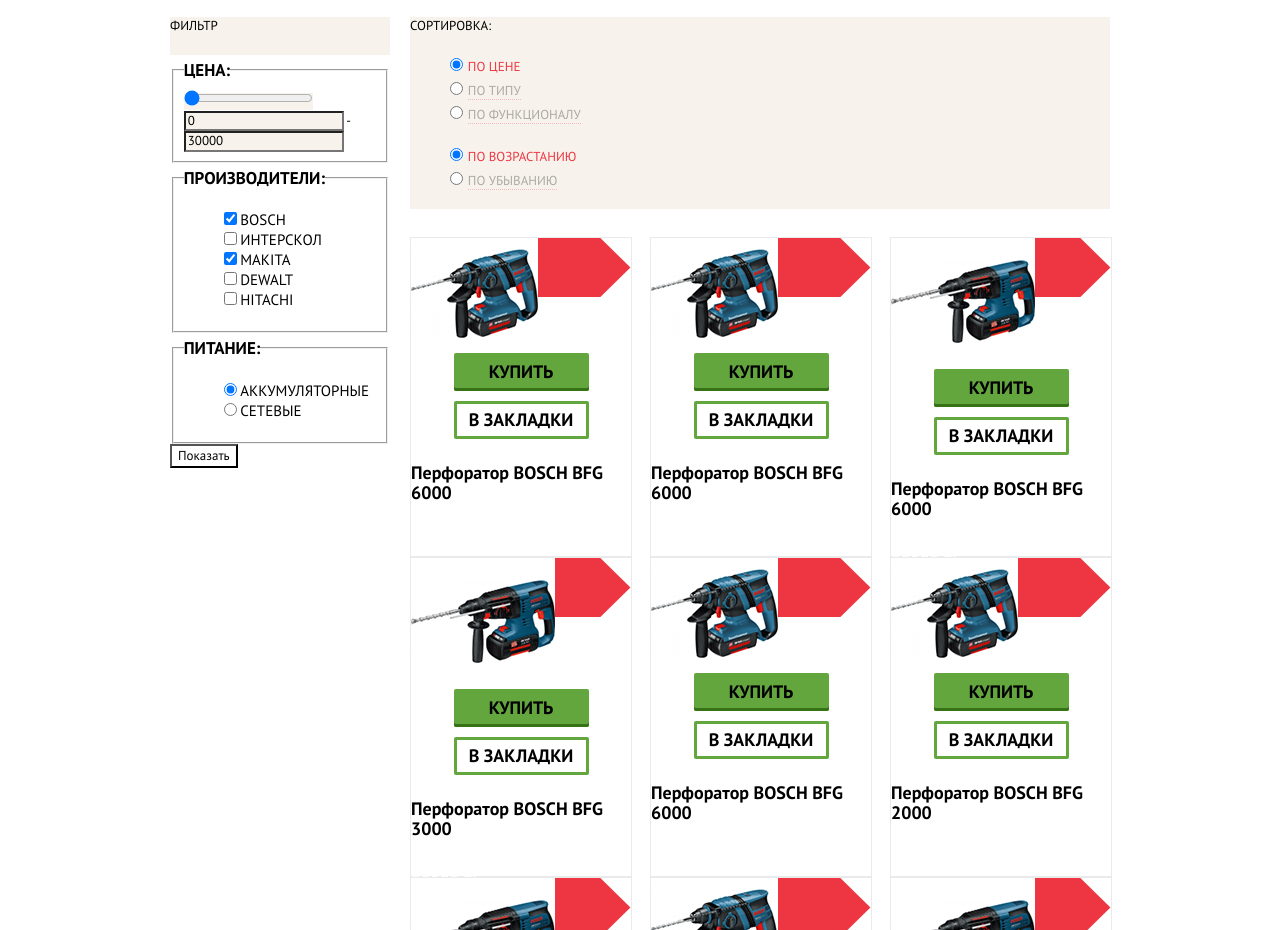
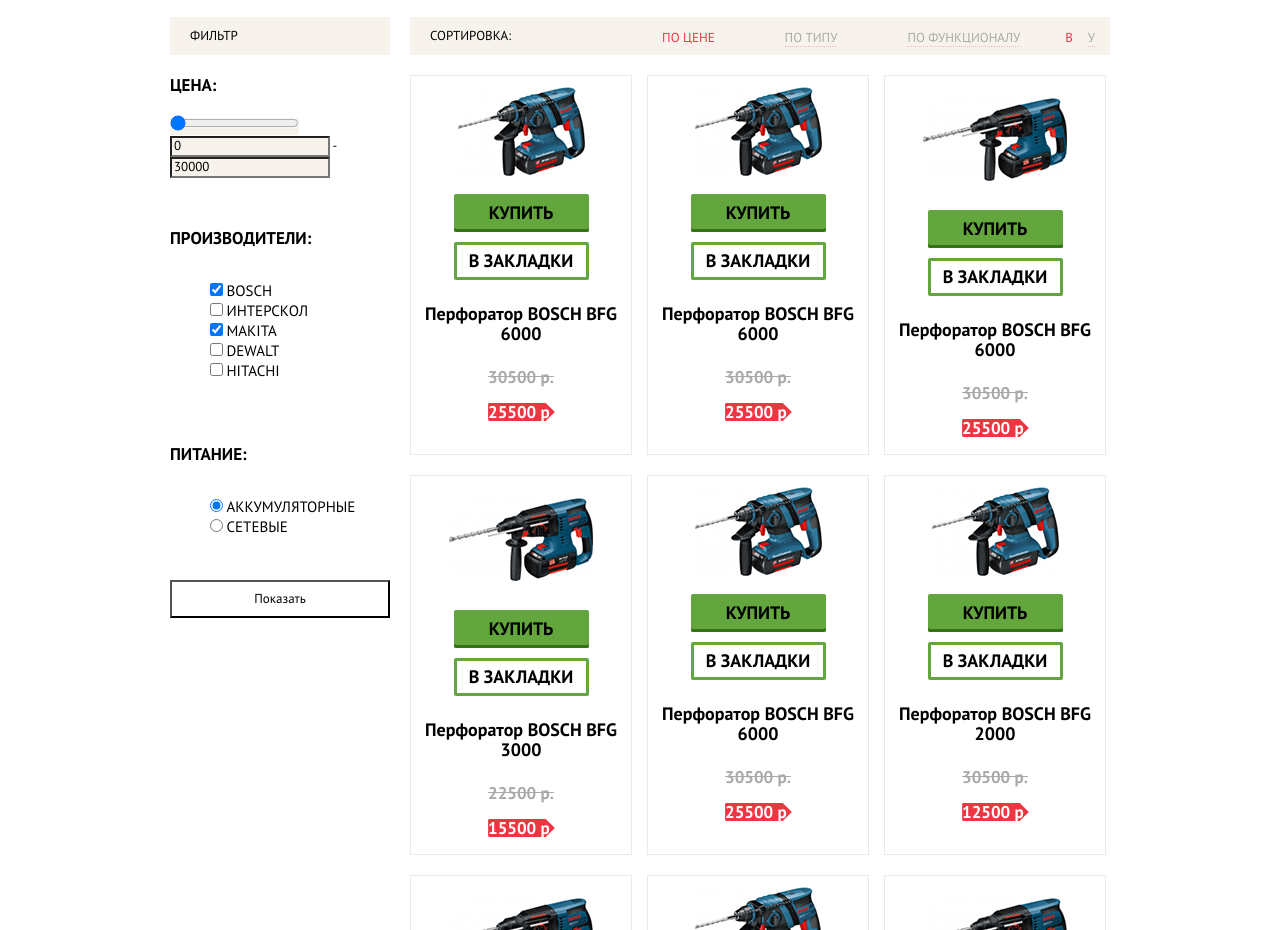
Before and after one commit to htmlacademy-htmlcss/1635751-technomart-30, a plain HTML site: page catalog.html in a window 1280 px wide. Shown: the part 484-1414 px from the top of the page. Drawn offline with Linux system fonts and the light colour scheme; a web font is replaced by a local one.

Commit message:
[6.2] Выполнена Сетка на флексах для внутренней страницы

```diff
--- a/catalog.html
+++ b/catalog.html
@@ -1,5 +1,5 @@
 <!DOCTYPE html>
-<html class="page" lang="ru">
+<html class="page" lang="ru" xmlns="http://www.w3.org/1999/html">
 <head>
   <meta charset="utf-8">
   <title>Каталог - «Техномарт»</title>
@@ -80,7 +80,8 @@
     </nav>
   </div>
 </header>
-<main class="container smooth page-catalog">
+<main>
+  <div class="page-catalog container smooth">
     <ul class="breadcrumbs">
       <li class="breadcrumbs-list">
         <a href="index.html">Домой</a>
@@ -96,6 +97,7 @@
     <h2 class="h2-catalog">Перфораторы</h2>
     <section class="sorting">
       <h3 class="background-sorting">Сортировка:</h3>
+      <div class="flex-sorting">
       <ul class="sorting-list">
         <li class="sorting-item sorting-input-checked">
           <input class="sorting-input-checkbox sorting-input-checked" type="radio" checked name="sorting" value="price" id="sorting-price">
@@ -110,16 +112,17 @@
           <label for="sorting-functional">по функционалу</label>
         </li>
       </ul>
-    <ul class="sorting-list">
+      <ul class="sorting-list-2">
         <li class="sorting-item sorting-input-checked">
           <input class="sorting-input-checkbox" type="radio" checked name="topbottom" value="top" id="topbottom-top">
-        <label for="topbottom-top">по возрастанию</label>
+          <label for="topbottom-top">в</label>
         </li>
         <li class="sorting-item">
           <input class="sorting-input-checkbox" type="radio" name="topbottom" value="bottom" id="topbottom-bottom">
-        <label for="topbottom-bottom">по убыванию</label>
+          <label for="topbottom-bottom">у</label>
         </li>
       </ul>
+      </div>
     </section>
     <section class="filters">
       <h3>Фильтр</h3>
@@ -286,16 +289,20 @@
         </li>
       </ul>
     </section>
+  </div>
   <section class="description-perforators">
+    <div class="smooth container">
       <h2>ПАРА СЛОВ О ПЕРФОРАТОРАХ</h2>
       <p>Перфоратор — универсальный строительный инструмент. Предназначен для сверления и долбления отверстий в кирпиче, бетоне и камне.<br>
          Существуют электромеханические и пневматические перфораторы. Современные модели могут выполнять функции дрели, шуруповерта и отбойного молотка.<br>
-      В ассортиментном ряду есть выбор «трехрежимников»: в одном устройстве будут совмещены отбойный молоток и ударная дрель.</p>
+         В ассортиментном ряду есть выбор «трехрежимников»: в одном устройстве будут совмещены отбойный молоток и ударная дрель.
+      </p>
+    </div>
   </section>
 </main>
 <footer class="main-footer">
   <div class="container smooth">
-    <div class="grid-footer">
+    <div class="box-main-navigation">
       <div class="footer-logo">
         <a class="logo-img">
           <img src="img/icons/logofooter.svg" height="23" width="138" alt="logo-technomart-footer">
@@ -320,6 +327,8 @@
           </li>
         </ul>
       </nav>
+    </div>
+    <div class="box-navigation-catalog">
       <p class="footer-contact">г. Санкт-Петербург, ул. Б. Конюшенная, д. 19/8
         <a class="footer-phone" href="tel:+78125550555">+7 (812) 555-05-55</a>
       </p>
@@ -359,6 +368,7 @@
         </ul>
       </div>
       <div class="footer-feedback">
+        <div class="feedback">
           <p>Обратная связь:</p>
           <a class="footer-link" href="mailto:mail@htmlacademy.ru">mail@htmlacademy.ru</a>
         </div>
@@ -366,6 +376,7 @@
           <p>Разработано -</p>
           <a class="footer-link" href="https://htmlacademy.ru/">htmlacademy.ru</a>
         </div>
+      </div>
     </section>
   </div>
 </footer>
--- a/css/style.css
+++ b/css/style.css
@@ -526,16 +526,16 @@ body {
   list-style: none;
 }
 .popular-product-item {
+  min-height: 318px;
+  width: 220px;
   margin-right: 20px;
-  width: 220px;
-  min-height: 318px;
   display: flex;
   flex-direction: column;
   align-items: center;
   justify-content: center;
   text-align: center;
 }
-.popular-product-item img {
+.popular-product-item img, .catalog-item img {
   max-width: 184px;
   max-height: 164px;
   margin: 0;
@@ -546,7 +546,7 @@ body {
 .popular-product-item, .catalog-item  {
   border: 1px solid var(--basic-border-product);
 }
-.popular-product-item p, .catalog-item{
+.popular-product-item p, .catalog-item p{
   font-family: 'PT Sans', sans-serif;
   font-size: 17px;
   line-height: 18px;
@@ -554,10 +554,11 @@ body {
   color: var(--basic-sales-product);
 }
 .popular-product-item .product-price,
-.catalog-item {
+.catalog-item .product-price {
   background-image: url("../img/icons/red-button-price.svg");
   background-repeat: no-repeat;
   background-size: contain;
+  background-position: center;
   color: var(--basic-white);
   font-family: 'PT Sans', sans-serif;
   font-size: 17px;
@@ -637,7 +638,7 @@ em .emerging-bookmarks{
 }
 .popular-product-item a, .catalog-item a {
   color: var(--basic-black);
-  font-family: 'PT Sans', sans-serif;;
+  font-family: 'PT Sans', sans-serif;
   font-size: 18px;
   line-height: 20px;
   font-weight: bold;
@@ -1066,23 +1067,64 @@ em .emerging-bookmarks{
   grid-gap: 20px;
 }
 .h2-catalog {
-  background-color: var(--basic-background-popular);
+  background-color: var(--basic-block-service);
   /*display: flex;*/
   /*flex-direction: row;*/
   /*justify-content: flex-start;*/
   /*align-items: center;*/
   /*width: 940px;*/
+  grid-column: 1 / -1;
   height: 89px;
-  grid-column: 1 / -1;
+  margin: 0;
+  padding: 30px 0 30px 30px;
+  box-sizing: border-box;
 }
 .sorting {
   background-color: var(--basic-block-content);
   grid-column: 2 / -1;
+  display: flex;
+  flex-direction: row;
+  justify-content: space-between;
+  align-items: center;
+}
+.flex-sorting {
+  display: flex;
+}
+.sorting h3 {
+  color: var(--basic-black);
+  font-size: 13px;
+  line-height: 18px;
+  font-family: 'PT Sans', sans-serif;
+  font-style: normal;
+  font-weight: normal;
+  text-transform: uppercase;
+  margin: 0;
+  padding-left: 20px;
+  padding-top: 10px;
+  padding-bottom: 10px;
 }
 .sorting-list {
   list-style: none;
+  margin: 0;
+  padding: 0;
+  display: flex;
 }
-.sorting h3, .sorting-item label, .filters h3, .filters {
+.sorting-list-2 {
+  list-style: none;
+  margin: 0;
+  padding: 0;
+  display: flex;
+}
+.sorting-list .sorting-item:nth-child(1n) {
+  padding-right: 70px;
+}
+.sorting-list .sorting-item:nth-child(3n) {
+  padding-right: 45px;
+}
+.sorting-list-2 .sorting-item:nth-child(1n) {
+  padding-right: 15px;
+}
+.sorting-item label, .filters h3, .filters {
   color: var(--basic-black);
   font-size: 13px;
   line-height: 18px;
@@ -1098,6 +1140,9 @@ em .emerging-bookmarks{
   border-bottom: 1px dotted var(--basic-hover);
   list-style: none;
 }
+.sorting-item input {
+  display: none;
+}
 .sorting-item input:checked + label {
   color: var(--basic-hover);
   opacity: 1;
@@ -1110,19 +1155,40 @@ em .emerging-bookmarks{
   line-height: 17px;
 }
 .filters h3 {
+  color: var(--basic-black);
   background-color: var(--basic-block-content);
+  font-size: 13px;
+  line-height: 18px;
+  font-family: 'PT Sans', sans-serif;
+  font-style: normal;
+  font-weight: normal;
+  text-transform: uppercase;
+  margin: 0;
   width: 220px;
   height: 38px;
+  display: flex;
+  justify-content: flex-start;
+  align-items: center;
+  padding-left: 20px;
+  box-sizing: border-box;
 }
 .filters {
   grid-column: 1 / 2;
   grid-row: 3 / 5;
+}
+.price-filter, .manufacturer-filter, .food-filter {
+  padding: 0;
+  margin: 0;
+  border: none;
+  margin-bottom: 30px;
 }
 .filters legend {
   font-size: 17px;
   line-height: 30px;
   text-transform: uppercase;
   font-weight: bold;
+  padding: 15px 0 15px 0;
+  margin: 0;
 }
 .price-max input, .price-min input, .price-range {
   background-color: var(--basic-block-content);
@@ -1159,25 +1225,48 @@ em .emerging-bookmarks{
   background-color: var(--basic-white);
   font-size: 13px;
   line-height: 18px;
+  display: flex;
+  align-items: center;
+  justify-content: center;
+  width: 220px;
+  height: 38px;
 }
 .catalog-item {
-  height: 318px;
+  min-height: 318px;
   width: 220px;
+  margin-right: 15px;
+  margin-bottom: 20px;
+  /*display: flex;*/
+  /*flex-direction: column;*/
+  /*align-items: center;*/
+  /*justify-content: center;*/
+  text-align: center;
+}
+.catalog-item:nth-child(3n) {
+  margin-right: 0;
 }
 .catalog-list {
-  display: grid;
-  grid-template-columns: 220px 220px 220px;
-  margin-top: 8px;
+  /*display: grid;*/
+  /*grid-template-columns: 220px 220px 220px;*/
+  /*column-gap: 20px;*/
+  display: flex;
   padding: 0;
-  column-gap: 20px;
+  margin: 0;
+  margin-bottom: 25px;
+  flex-wrap: wrap;
 }
 
 
 /* pagination-list */
 .pagination-list {
   list-style: none;
+  margin: 0;
+  padding: 0;
   margin-bottom: 60px;
   margin-top: 50px;
+  display: flex;
+  justify-content: flex-start;
+  align-items: center;
 }
 .pagination-item a{
   border: 1px solid var(--basic-border-pagination);
@@ -1188,6 +1277,9 @@ em .emerging-bookmarks{
   font-weight: normal;
   color: var(--basic-black);
   background-color: var(--basic-white);
+  margin: 0;
+  margin-right: 10px;
+  padding: 10px 15px;
 }
 .pagination-item a:active{
   border: 1px solid var(--basic-border-active);
@@ -1196,20 +1288,23 @@ em .emerging-bookmarks{
 .pagination-item-current a:hover,
 .pagination-item-current a:focus,
 .pagination-item-current a:active {
-  border: none;
+  /*border: none;*/
   background-color: var(--basic-button-rest);
   color: var(--basic-white);
 }
 
 /*description page*/
 
-.description-perforators  {
+.description-perforators {
   background-color: var(--basic-block-service);
   grid-column: 1 / -1;
 }
 .description-perforators h2 {
-  margin-top: 60px;
+  margin: 0;
+  padding-top: 60px;
+  padding-bottom: 25px;
 }
 .description-perforators p {
-  margin-bottom: 60px;
+  margin: 0;
+  padding-bottom: 60px;
 }
```
Lines whose indentation alone changed are shown as unchanged.
